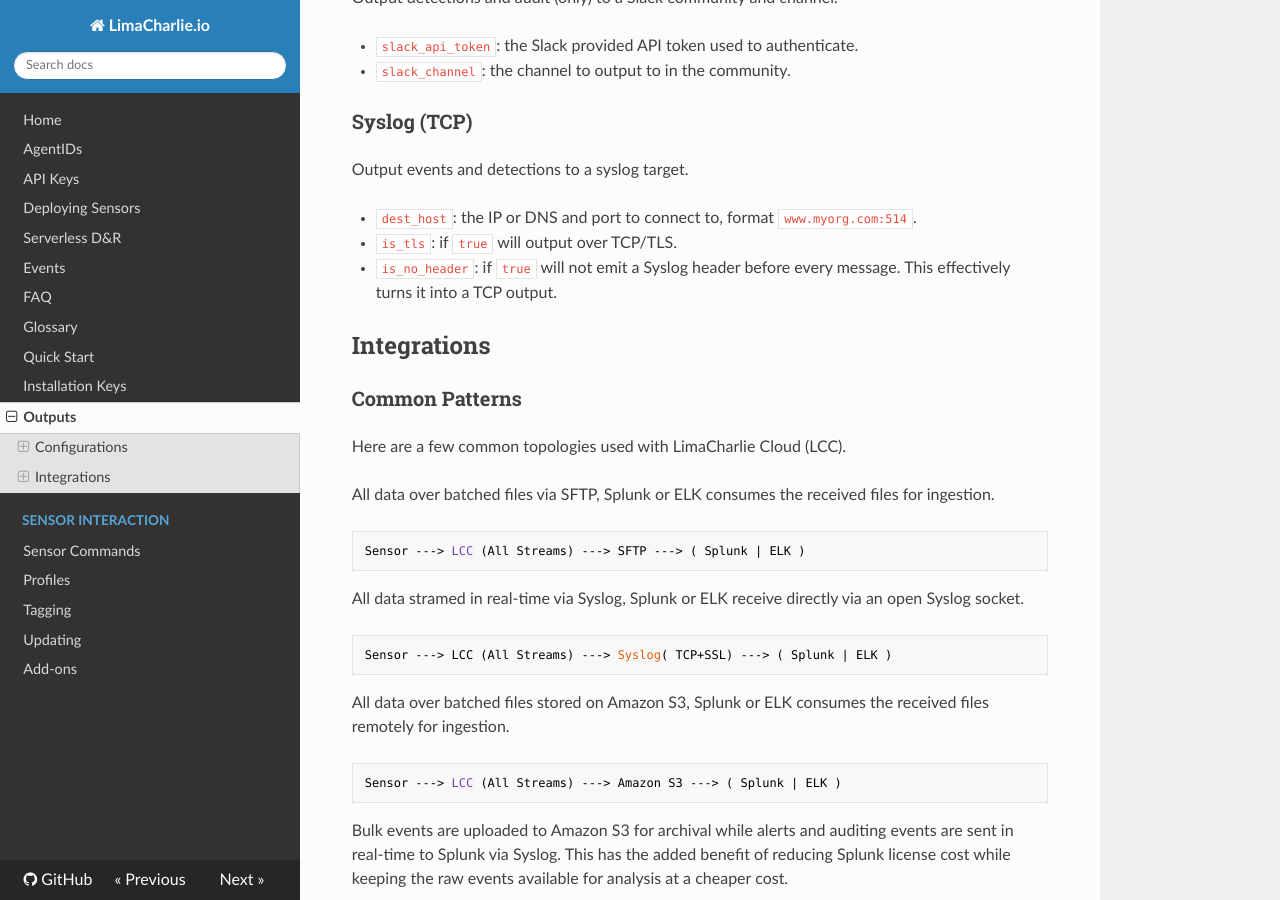
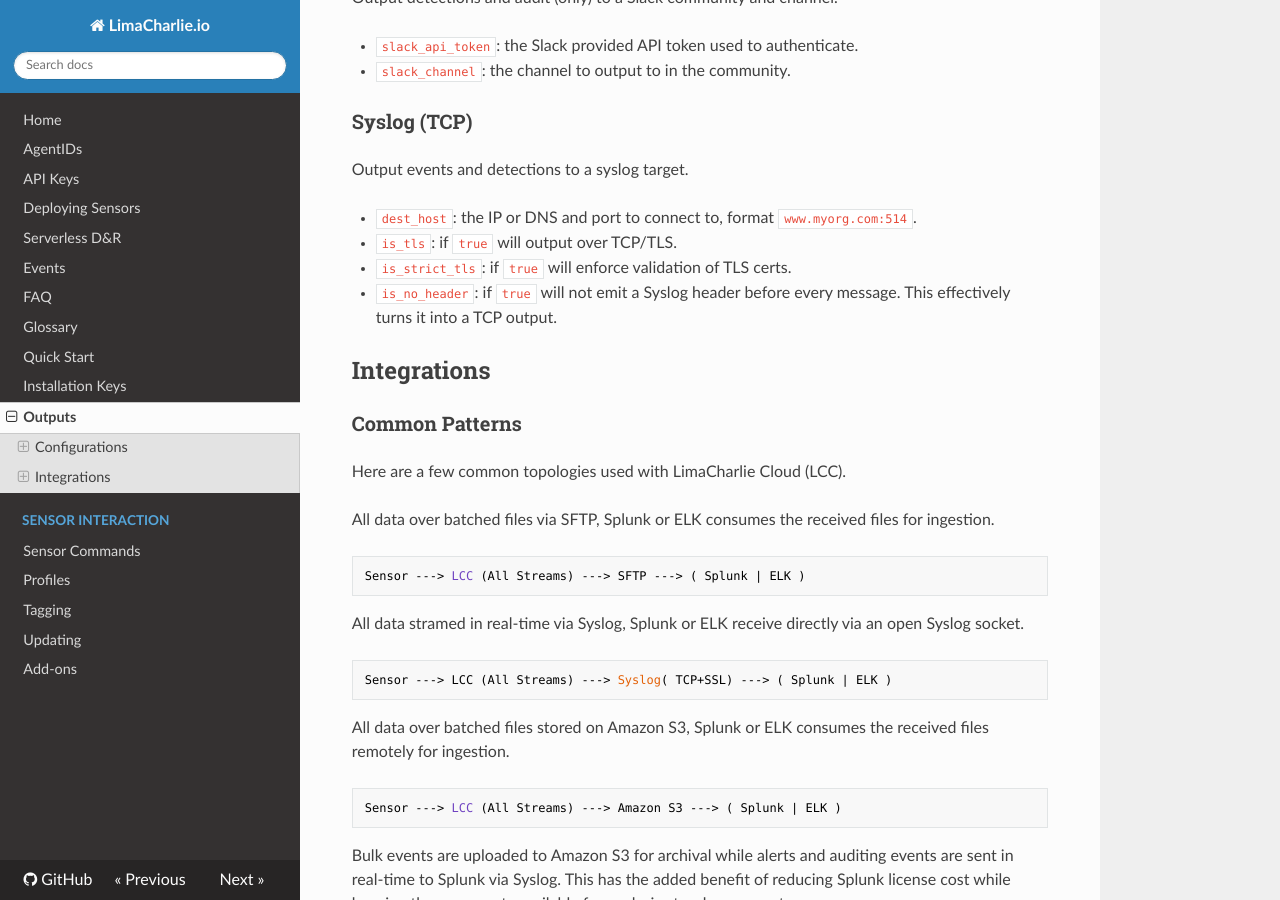
Before and after one commit to refractionPOINT/lce_doc, an MkDocs documentation site: the page built from docs/outputs.md, in a window 1280 px wide and 900 px high, scrolled down 1798 px. Built offline with MkDocs 1.6.1, drawn with Linux system fonts in a browser that asks for light colours; nearby versions of some CDN libraries; old or Windows-style settings are respelled for this version of MkDocs.

Commit message:
Adding line about new is_strict_tls for syslog.

```diff
--- a/docs/outputs.md
+++ b/docs/outputs.md
@@ -56,6 +56,7 @@ Output events and detections to a syslog target.
 
 * `dest_host`: the IP or DNS and port to connect to, format `www.myorg.com:514`.
 * `is_tls`: if `true` will output over TCP/TLS.
+* `is_strict_tls`: if `true` will enforce validation of TLS certs.
 * `is_no_header`: if `true` will not emit a Syslog header before every message. This effectively turns it into a TCP output.
 
 ## Integrations
```
